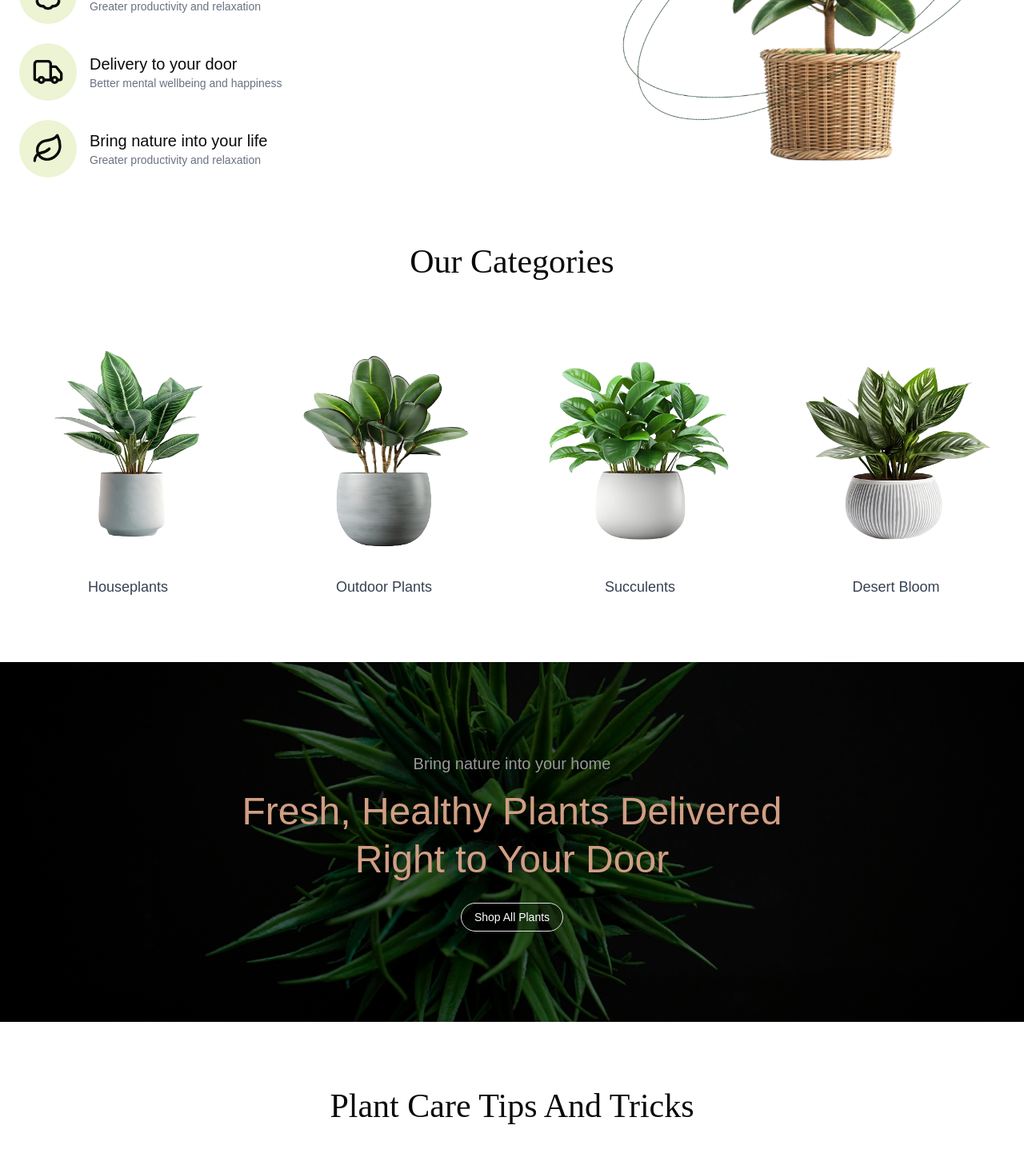
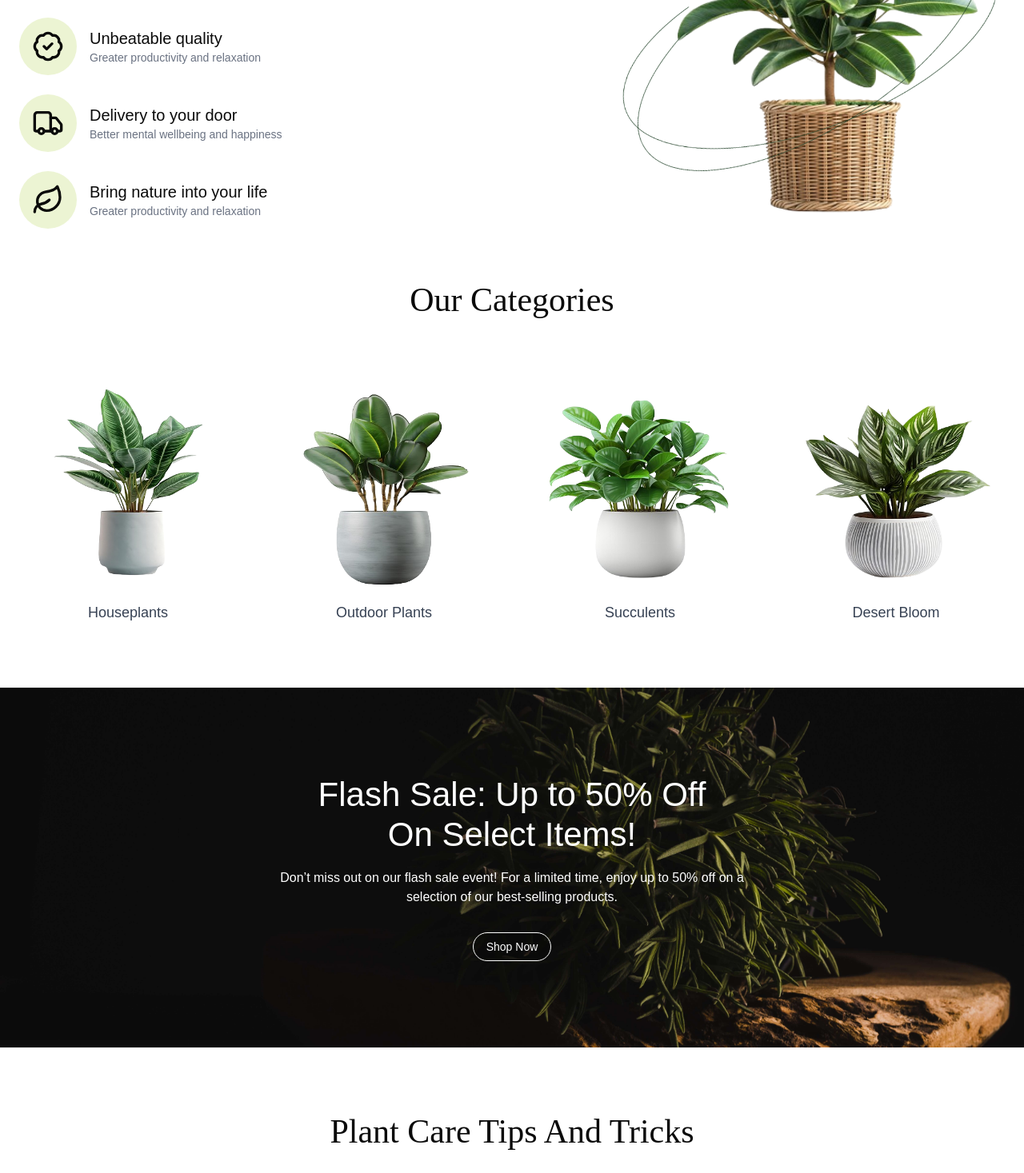
Before and after one commit to farhana988/Florish-frontend, a Next.js app: page / in a window 1280 px wide. Shown: the part 1975-3442 px from the top of the page at 80% size. Built offline with nearby package versions, Linux system fonts and the light colour scheme.

Commit message:
added flash sale section

```diff
--- a/src/app/(userLayout)/page.tsx
+++ b/src/app/(userLayout)/page.tsx
@@ -1,3 +1,4 @@
+import FlashSale from "@/components/flash-sale/FlashSale";
 import Categories from "@/components/modules/home/Categories/Categories";
 import PlantCareTips from "@/components/modules/home/plan-care-tips/PlantCareTips";
 import PromoSection from "@/components/modules/home/Promo/PromoSection";
@@ -14,10 +15,11 @@ const HomePage = () => {
         <PromoSection />
         <Categories />
       </section>
-      <ShowcaseBanner />
+      <FlashSale />
       <section className="px-6 ">
         <PlantCareTips />
       </section>
+      <ShowcaseBanner />
     </>
   );
 };
--- a/src/components/cards/CategoryCard.tsx
+++ b/src/components/cards/CategoryCard.tsx
@@ -11,7 +11,7 @@ const CategoryCard = ({ title, image }: CategoryCardProps) => {
       <div className="w-72 h-72 relative">
         <Image src={image} alt={title} fill className="object-contain" />
       </div>
-      <h3 className="mt-4 text-lg font-medium text-gray-700">{title}</h3>
+      <h3 className="text-lg font-medium text-gray-700">{title}</h3>
     </div>
   );
 };
--- a/src/components/cards/PlantCareCard.tsx
+++ b/src/components/cards/PlantCareCard.tsx
@@ -32,8 +32,8 @@ const PlantCareCard = ({ tip }: PlantCareCardProps) => {
         <div className="mt-4 text-left">
           <a
             href="#"
-            className="hover:underline hover:text-blue-500 whitespace-nowrap
-              flex items-center gap-1 text-gray-600 text-sm"
+            className="hover:underline hover:underline-offset-8 hover:text-blue-500
+             whitespace-nowrap flex items-center gap-1 text-gray-600 text-sm"
           >
             Continue Reading
             <ChevronRight size={16} />
--- /dev/null
+++ b/src/components/flash-sale/FlashSale.tsx
@@ -0,0 +1,40 @@
+import Image from "next/image";
+import React from "react";
+import OutlineBtn from "../buttons/OutlineBtn";
+
+const FlashSale = () => {
+  return (
+    <section className="relative h-60 md:h-72 lg:h-96 xl:h-[450px] w-full flex items-center justify-center text-center rounded">
+      {/* Background Image */}
+
+      <Image
+        src="/nice-potted-plant.jpg"
+        alt="Flash Sale Background"
+        layout="fill"
+        objectFit="cover"
+        priority
+      />
+
+      {/* Text + CTA */}
+      <div className="relative z-20 px-6 md:px-0 md:w-1/2 mx-auto">
+        <h1 className="text-2xl md:text-3xl lg:text-[42px] mb-4 text-white">
+          Flash Sale: Up to 50% Off <br />
+          On Select Items!
+        </h1>
+
+        <p className="text-xs md:text-sm lg:text-base text-white mb-8">
+          Don’t miss out on our flash sale event! For a limited time, enjoy up
+          to 50% off on a selection of our best-selling products.
+        </p>
+
+        <OutlineBtn
+          text="Shop Now"
+          href="/shop"
+          className="text-white border-white hover:bg-white hover:text-black"
+        />
+      </div>
+    </section>
+  );
+};
+
+export default FlashSale;
--- a/src/components/modules/home/Categories/Categories.tsx
+++ b/src/components/modules/home/Categories/Categories.tsx
@@ -7,7 +7,7 @@ const Categories = () => {
     <>
       <SectionHeader title="Our Categories" />
 
-      <div className="grid grid-cols-1 md:grid-cols-2 lg:grid-cols-3 xl:grid-cols-4 gap-12">
+      <div className="grid grid-cols-1 md:grid-cols-2 lg:grid-cols-3 xl:grid-cols-4 gap-6 md:gap-12">
         {plantCategories.map((category) => (
           <CategoryCard
             key={category.title}
--- a/src/components/modules/home/Promo/PromoSection.tsx
+++ b/src/components/modules/home/Promo/PromoSection.tsx
@@ -3,7 +3,7 @@ import PromoTextContent from "./PromoTextContent";
 
 const PromoSection = () => {
   return (
-    <section className="py-20 flex flex-col md:flex-row items-center justify-between">
+    <section className="pt-20 flex flex-col md:flex-row items-center justify-between gap-6">
       <PromoTextContent />
       <PromoImage />
     </section>
--- a/src/components/modules/home/Trending-Products/TrendingProducts.tsx
+++ b/src/components/modules/home/Trending-Products/TrendingProducts.tsx
@@ -11,7 +11,7 @@ const TrendingProducts = () => {
   };
 
   return (
-    <section>
+    <>
       <SectionHeader title="Trending Products" />
 
       <div className="grid grid-cols-1 sm:grid-cols-2 lg:grid-cols-3 gap-6">
@@ -23,7 +23,7 @@ const TrendingProducts = () => {
           />
         ))}
       </div>
-    </section>
+    </>
   );
 };
 
--- a/src/components/shared/SectionHeader.tsx
+++ b/src/components/shared/SectionHeader.tsx
@@ -6,7 +6,7 @@ interface SectionHeaderProps {
 const SectionHeader = ({ title, className }: SectionHeaderProps) => {
   return (
     <h2
-      className={`text-3xl lg:text-[42px] sm:text-3xl headline text-center mb-16 ${className}`}
+      className={`text-3xl lg:text-[42px] sm:text-3xl headline text-center my-16 ${className}`}
     >
       {title}
     </h2>
```
Also changed, not shown: public/nice-potted-plant.jpg (added).
